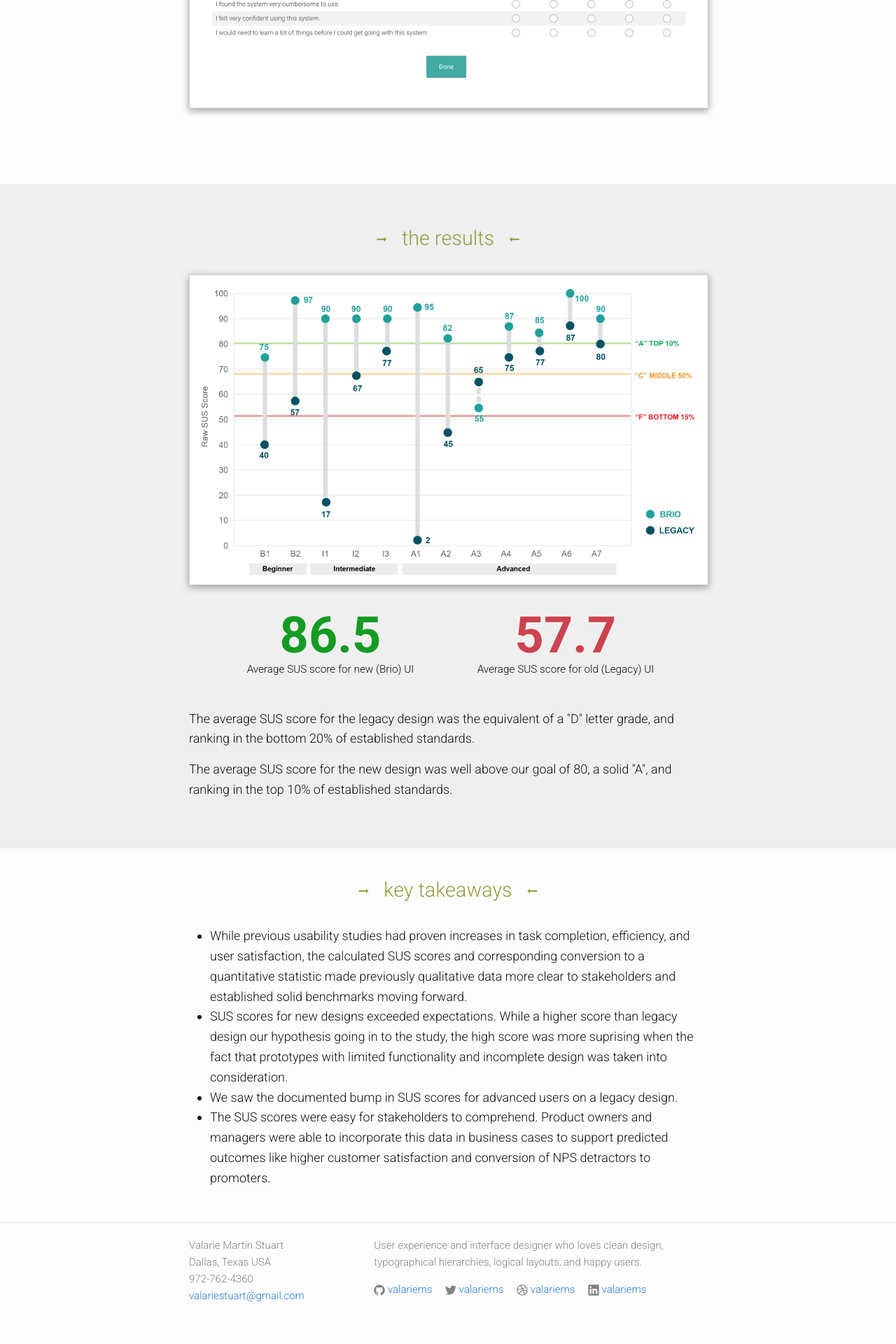
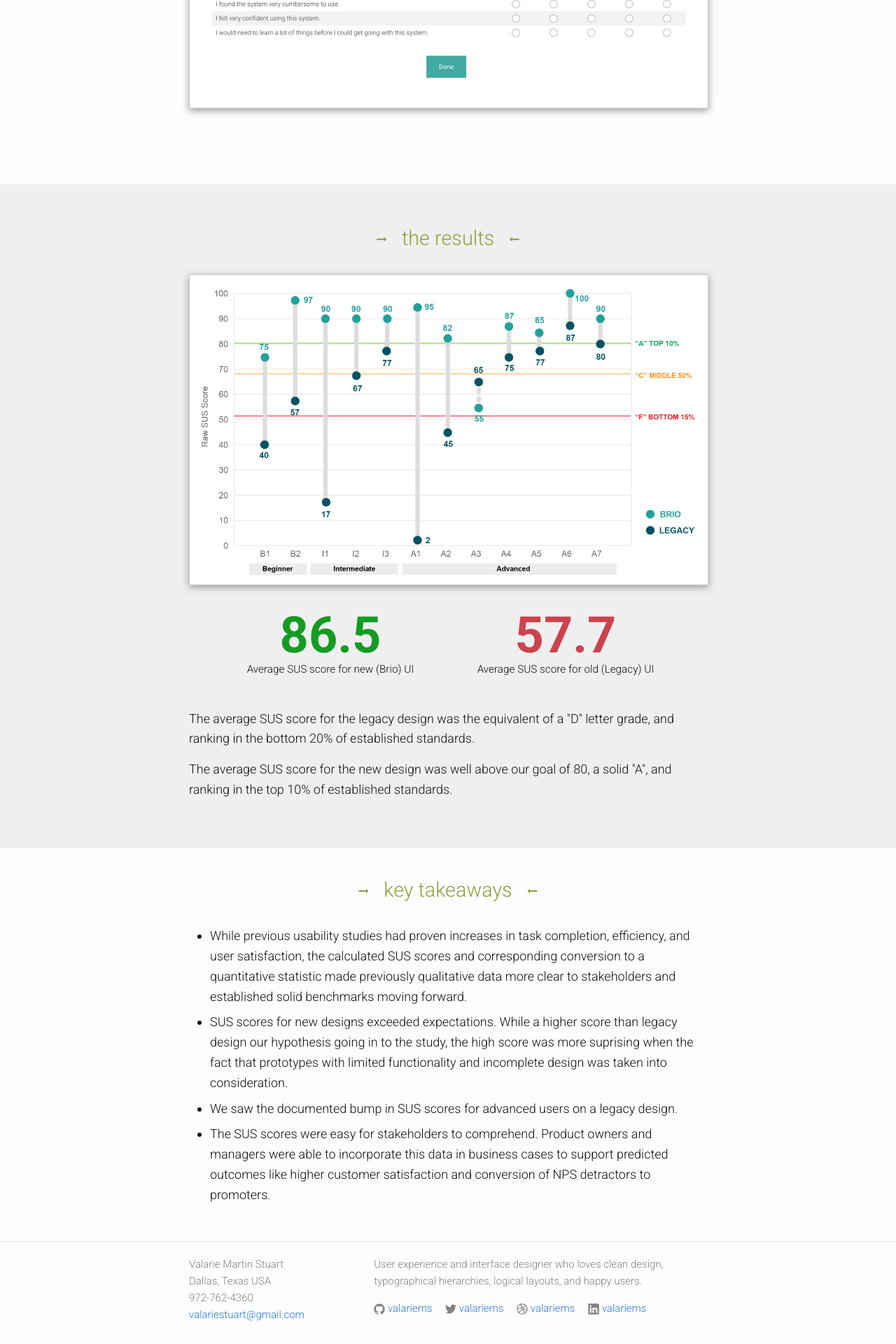
Before and after one commit to valariems/valariems.github.io, a Jekyll site: the page built from portfolio-measuring-usability.html, in a window 1280 px wide. Shown: the part 2162-4082 px from the top of the page at 70% size. Built offline with Jekyll 4.4.1, drawn with Linux system fonts in a browser that asks for light colours; nearby versions of some CDN libraries; before the commit the page ends 4055 px from its top, so only the background shows below that.

Commit message:
Add space between list items.

```diff
--- a/css/custom.scss
+++ b/css/custom.scss
@@ -981,7 +981,9 @@
   }
 }
 
-
+li.mb-8 {
+  margin-bottom: 8px;
+}
 
 
 // fade in portfolio images
--- a/portfolio-measuring-usability.html
+++ b/portfolio-measuring-usability.html
@@ -101,10 +101,10 @@
       <i class="fa fa-long-arrow-left"></i>
     </h3>
     <ul>
-      <li>While previous usability studies had proven increases in task completion, efficiency, and user satisfaction, the calculated SUS scores and corresponding conversion to a quantitative statistic made previously qualitative data more clear to stakeholders and established solid benchmarks moving forward.</li>
-      <li>SUS scores for new designs exceeded expectations. While a higher score than legacy design our hypothesis going in to the study, the high score was more suprising when the fact that prototypes with limited functionality and incomplete design was taken into consideration.</li>
-      <li>We saw the documented bump in SUS scores for advanced users on a legacy design.</li>
-      <li>The SUS scores were easy for stakeholders to comprehend. Product owners and managers were able to incorporate this data in business cases to support predicted outcomes like higher customer satisfaction and conversion of NPS detractors to promoters.</li>
+      <li class="mb-8">While previous usability studies had proven increases in task completion, efficiency, and user satisfaction, the calculated SUS scores and corresponding conversion to a quantitative statistic made previously qualitative data more clear to stakeholders and established solid benchmarks moving forward.</li>
+      <li class="mb-8">SUS scores for new designs exceeded expectations. While a higher score than legacy design our hypothesis going in to the study, the high score was more suprising when the fact that prototypes with limited functionality and incomplete design was taken into consideration.</li>
+      <li class="mb-8">We saw the documented bump in SUS scores for advanced users on a legacy design.</li>
+      <li class="mb-8">The SUS scores were easy for stakeholders to comprehend. Product owners and managers were able to incorporate this data in business cases to support predicted outcomes like higher customer satisfaction and conversion of NPS detractors to promoters.</li>
     </ul
   </div>
 </section>
```
